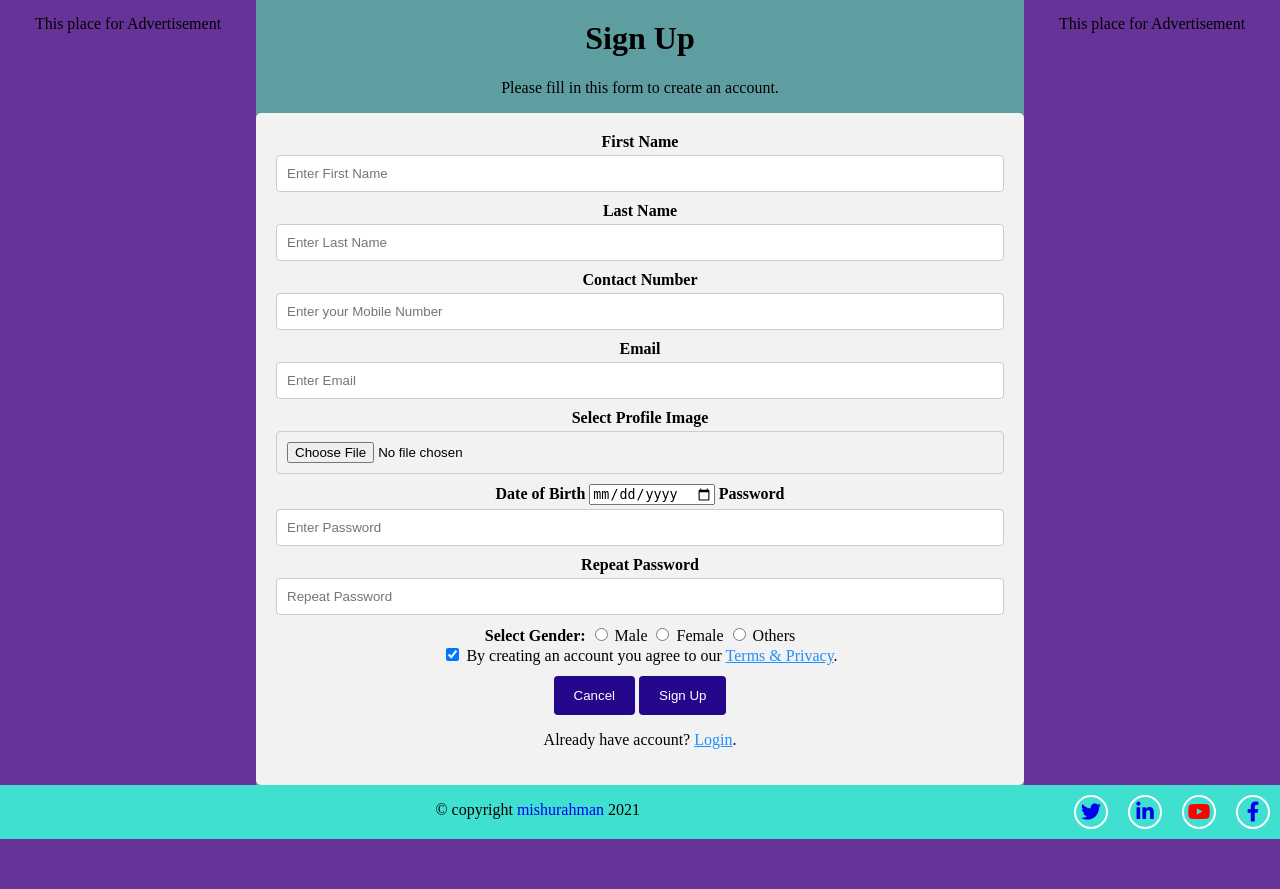
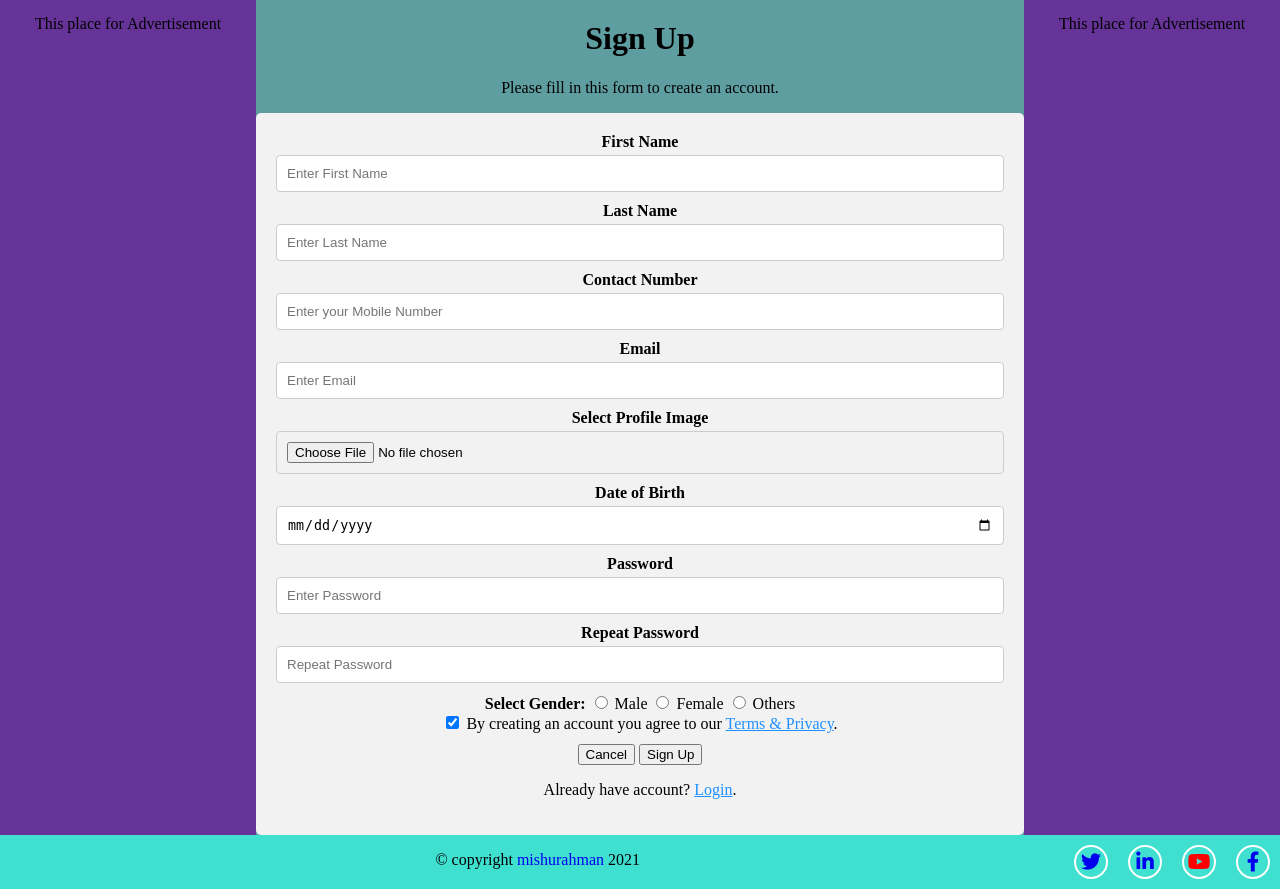
Before and after one commit to mishurahman616/WebDevelopment, a PHP site: page /signup.html in a window 1280 px wide. Shown: the part 175-1064 px from the top of the page. Before the commit the page ends 1014 px from the top, so only its background shows below. Run offline with PHP 8.4, Linux system fonts and the light colour scheme.

Commit message:
Update form.css
form.css paged updated. Here some input type added and previous input type updated.

```diff
--- a/StaticWebstie/style/form.css
+++ b/StaticWebstie/style/form.css
@@ -1,8 +1,9 @@
 input[type=text],
-[type=email],
-[type=password],
-[type=number],
-[type="file"],
+input[type=email],
+input[type=password],
+input[type=number],
+input[type="file"],
+input[type="date"],
 select,
 textarea {
     width: 100%;
@@ -16,8 +17,8 @@ textarea {
 }
 
 input[type=submit],
-[type=button],
-[type=submit] {
+input[type=button],
+input[type=submit] {
     background-color: #24078a;
     color: white;
     padding: 12px 20px;
```
